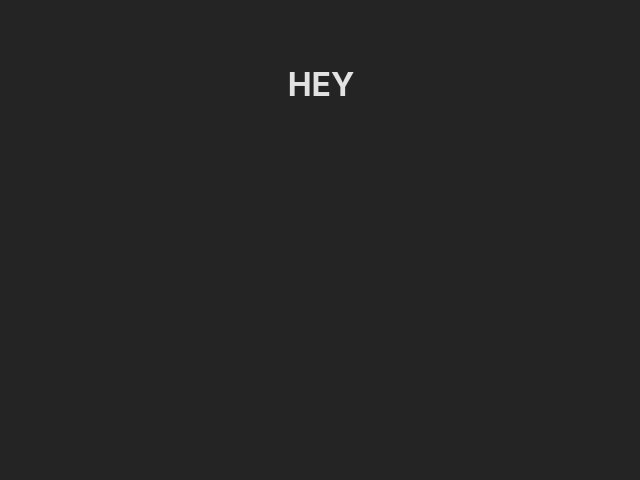
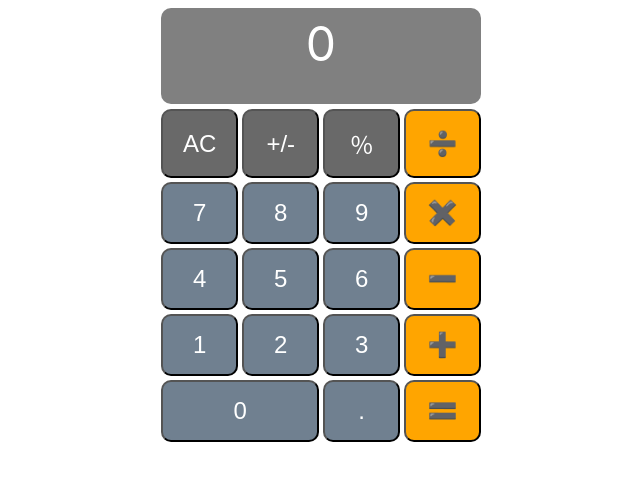
Before and after one commit to Gazdean/calculator, a React (Vite) app: page / in a window 1280 px wide. Shown: the top 480 px of the page, without its empty margins (319-959 px from the left). Built offline with nearby package versions, Linux system fonts and the light colour scheme.

Commit message:
basic layout of buttons

```diff
--- a/src/App.css
+++ b/src/App.css
@@ -1,6 +1,128 @@
 #root {
-  max-width: 1280px;
-  margin: 0 auto;
-  padding: 2rem;
+  padding: 0;
+  margin:0;
   text-align: center;
 }
+
+#calculator-body {
+  width: 90vw;
+  max-width: 20rem;
+  margin: auto;
+  display: flex;
+  justify-content: center;
+  flex-direction: column;
+}
+
+#calculator-screen {
+  height: 6rem;
+  font-size: 3rem;
+  background-color: grey;
+  color: white;
+  border-radius: 10px;
+  margin-bottom: 5px;
+}
+
+#number-button-container {
+  display: inline-grid;
+  grid-template-columns: repeat(4, 1fr);
+  column-gap: 4px;
+  row-gap: 4px;
+}
+
+button {
+  background-color: dimgray;
+  color: white;
+  padding: 15px 20px;
+  font-size: 1.5rem;
+  border-radius: 10px;
+}
+
+#_multiply, #_divide, #_subtract, #_add, #_equals  {
+  background-color: orange;
+}
+
+.number, #_decimalPoint {
+  background-color: slategray;
+}
+
+button:hover {
+  transform: scale(1.005);
+  box-shadow: 4px 4px 8px rgba(0, 0, 0, 0.4);
+}
+
+#_allClear {
+  grid-column: 1/2;
+  grid-row: 1/2
+}
+#_plusMinus {
+  grid-column: 2/3;
+  grid-row: 1/2
+}
+#_percent {
+  grid-column: 3/4;
+  grid-row: 1/2
+}
+#_divide {
+  grid-column: 4/5;
+  grid-row: 1/2
+}
+#_7 {
+  grid-column: 1/2;
+  grid-row: 2/3
+}
+#_8 {
+  grid-column: 2/3;
+  grid-row: 2/3
+}
+#_9 {
+  grid-column: 3/4;
+  grid-row: 2/3
+}
+#_multiply {
+  grid-column: 4/5;
+  grid-row: 2/3
+}
+#_4 {
+  grid-column: 1/2;
+  grid-row: 3/4
+}
+#_5 {
+  grid-column: 2/3;
+  grid-row: 3/4
+}
+#_6 {
+  grid-column: 3/4;
+  grid-row: 3/4
+}
+#_subtract{
+  grid-column: 4/5;
+  grid-row: 3/4
+}
+#_1 {
+  grid-column: 1/2;
+  grid-row: 4/5
+}
+#_2 {
+  grid-column: 2/3;
+  grid-row: 4/5
+}
+#_3 {
+  grid-column: 3/4;
+  grid-row: 4/5
+}
+#_add{
+  grid-column: 4/5;
+  grid-row: 4/5
+}
+#_0 {
+  grid-column: 1/3;
+  grid-row: 5/6
+}
+#_decimalPoint {
+  grid-column: 3/4;
+  grid-row: 5/6
+}
+#_equals {
+  grid-column: 4/5;
+  grid-row: 5/6
+}
--- a/src/App.jsx
+++ b/src/App.jsx
@@ -1,12 +1,47 @@
-import { useState } from 'react'
+import { useState } from 'react';
 import './App.css'
+import Button from './components/Button'
 
-function App() {
+
+export default function App() {
+  const [shown, setShown] = useState(0)
+  const [calculation, setCalculation] = useState(0)
+  const [numString, setNumString] = useState('')
+
+  const renderButtons = () => {
+    const buttons = []
+    const symbols = {
+      add: '➕',
+      subtract: '➖',
+      multiply: '✖️',
+      divide: '➗',
+      percent: '％',
+      equals: '🟰',
+      decimalPoint: '.',
+      allClear: 'AC',
+      plusMinus: '+/-'
+     }
+
+    let count = 0
+    for(const symbol in symbols) {
+      const text = symbols[symbol]
+      count ++
+      buttons.push(<Button key={`symbol${count}`} id={symbol} text={text} type={'symbol'} setShown={setShown} setNumString={setNumString}/>)
+    }
+
+    for (let i = 9; i >= 0; i--) {
+      buttons.push(<Button key={`number${i}`} id={i} text={i} type={'number'} setShown={setShown} setNumString={setNumString}/>);
+    }
+
+    return buttons;
+  };
+
   return (
-    <>
-    <h1>HEY</h1>
-    </>
-  )
+    <div id="calculator-body">
+      <div id="calculator-screen">{shown}</div>
+      <div id="number-button-container">
+        {renderButtons()}
+      </div>
+    </div>
+  );
 }
-
-export default App
--- /dev/null
+++ b/src/components/Button.jsx
@@ -0,0 +1,21 @@
+import React, { useState } from 'react'
+
+export default function Button({type, id, text, setShown, setNumString}) {
+
+    function handleOnclick() {
+        const operators = ['add', 'subtract', 'multiply', 'divide']
+        if(type === 'number') {
+            setNumString(prevNumString => {
+                const newNumString = prevNumString + text.toString();
+                setShown(newNumString);
+                return newNumString;
+            });
+        }
+        if (type === 'symbol' && operators.includes(id)) {
+
+        }
+    }
+    return (
+        <button id={`_${id}`} className={type} onClick={handleOnclick}>{text}</button>
+    )
+}
--- a/src/index.css
+++ b/src/index.css
@@ -5,7 +5,7 @@
 
   color-scheme: light dark;
   color: rgba(255, 255, 255, 0.87);
-  background-color: #242424;
+  background-color: white;
 
   font-synthesis: none;
   text-rendering: optimizeLegibility;
```
